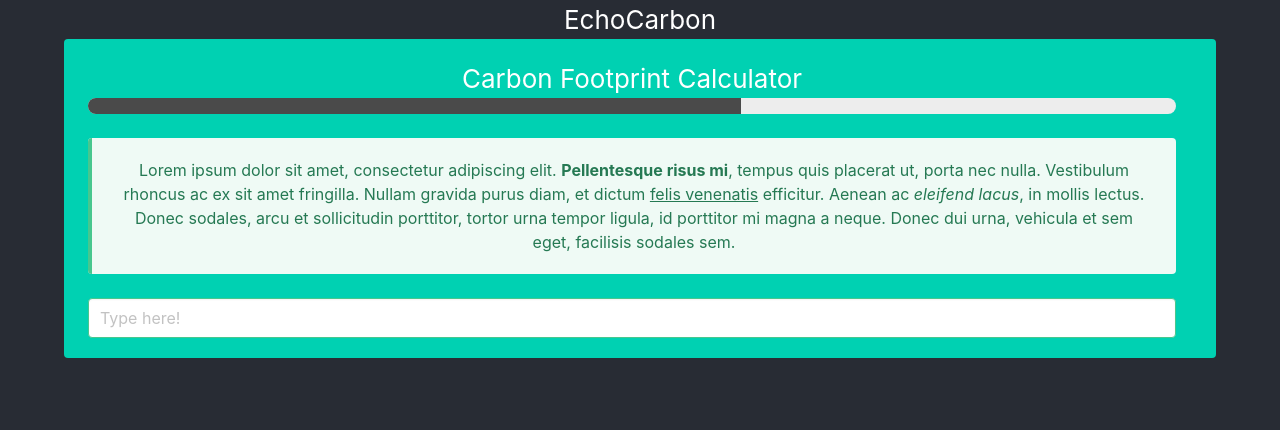
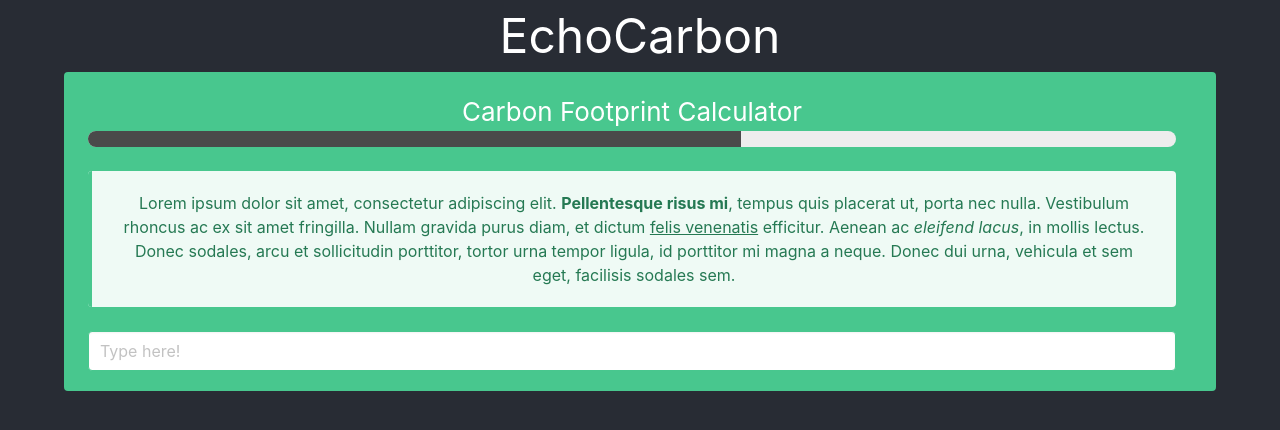
Before and after one commit to VirusEx/EchoCarbon, a React (Create React App) app in the folder echocarbon/: page / in a window 1280 px wide. Shown: the top 430 px of the page. Built offline with nearby package versions, Linux system fonts and the light colour scheme.

Commit message:
Changed colors

```diff
--- a/echocarbon/src/App.js
+++ b/echocarbon/src/App.js
@@ -6,9 +6,9 @@ function App() {
   return (
     <div className="App">
       <header className="App-header">
-        <p>EchoCarbon</p>
+        <p class = "is-size-1">EchoCarbon</p>
         <div class="container is-widescreen">
-          <div class="notification is-primary">
+          <div class="notification is-success">
             Carbon Footprint Calculator
             <progress class="progress" value="60" max="100">60%</progress>
               <article class="message is-success">
```
